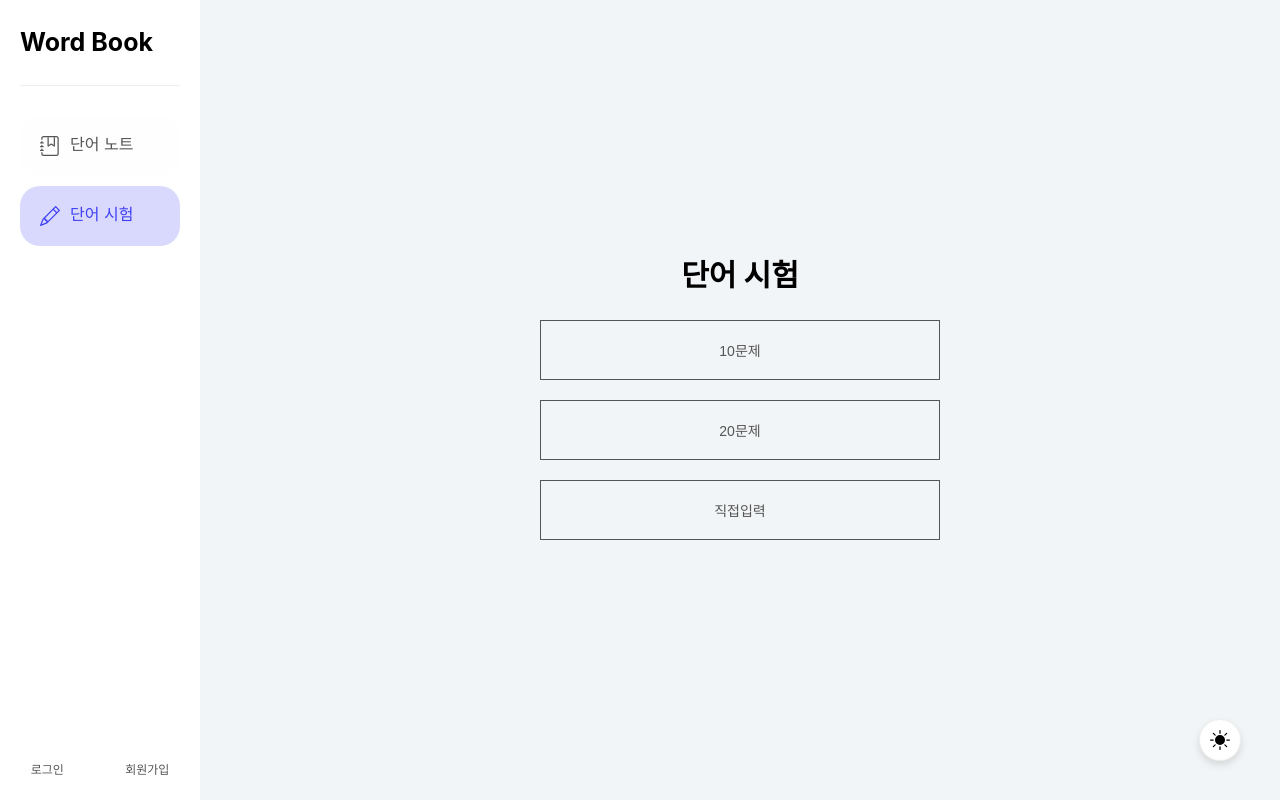
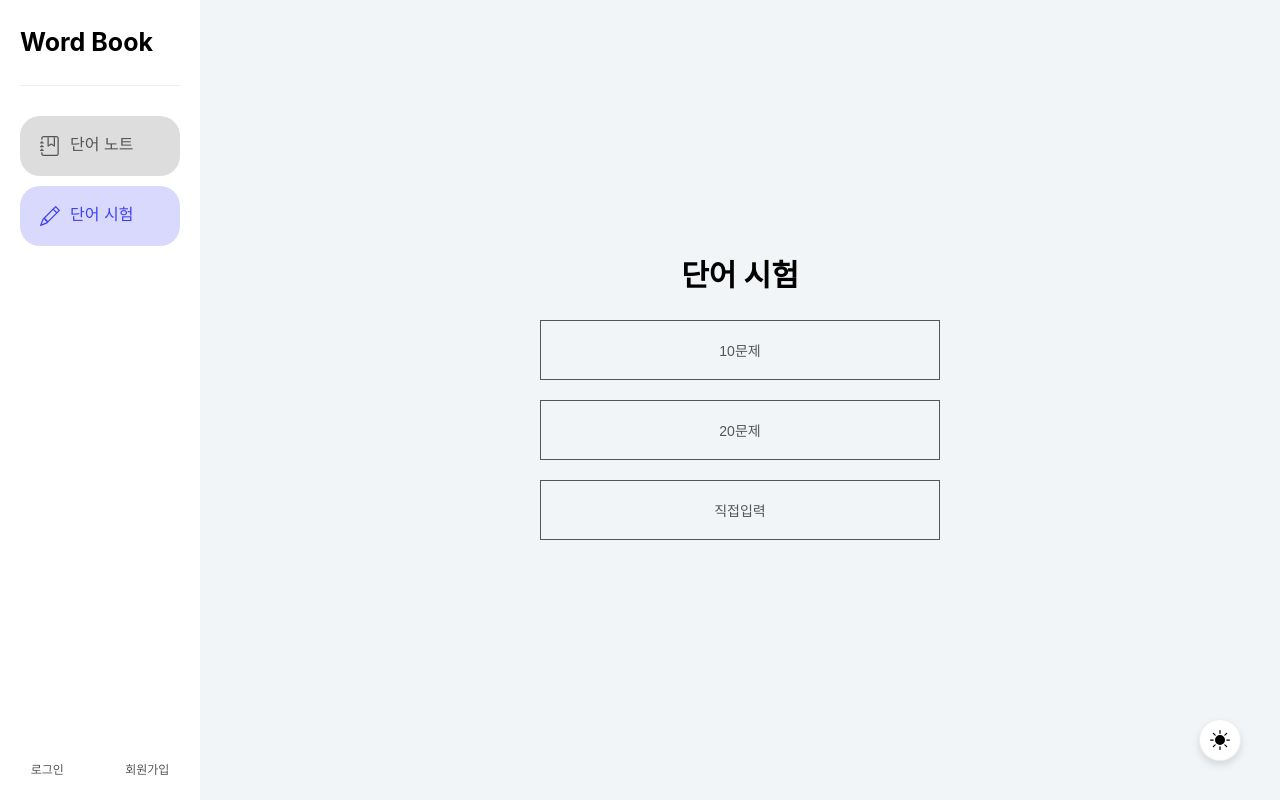
Before and after one commit to Shape2ee/Word-book, a React (Vite) app: page /test in a window 1280 px wide. In both pictures the pointer is over the item "단어 노트". Built offline with nearby package versions, Linux system fonts and the light colour scheme; a web font is replaced by a local one.

Commit message:
Style: Change background-color to li hover

```diff
--- a/src/components/Nav/nav.module.scss
+++ b/src/components/Nav/nav.module.scss
@@ -47,8 +47,7 @@
 
     &:not(.active):hover::after {
       display: block;
-      background-color: var(--color_button2);
-      color: var(color_title)
+      background-color: var(--color_border2);
     }
 
   }
```
